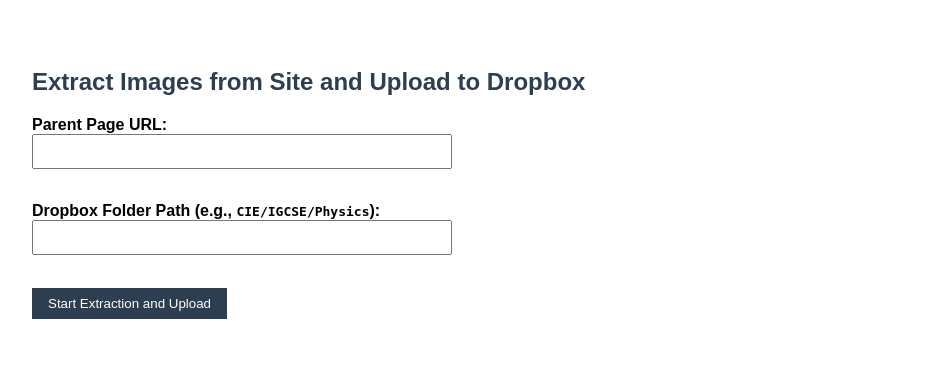
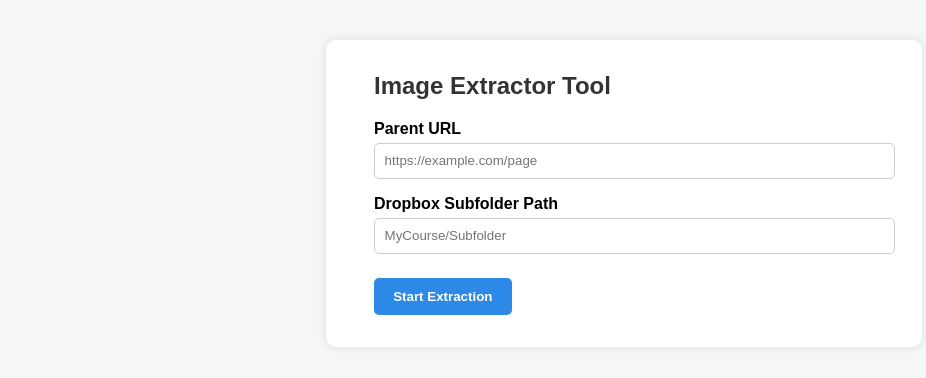
Before and after one commit to Sankarikm126/Image-Export-Tool, a Flask app: page / in a window 1280 px wide. Shown: the top 378 px of the page, without its empty margins (16-942 px from the left). Run offline with Flask 3, Linux system fonts and the light colour scheme.

Commit message:
Update index.html

```diff
--- a/templates/index.html
+++ b/templates/index.html
@@ -1,58 +1,77 @@
 <!DOCTYPE html>
-<html>
+<html lang="en">
 <head>
-    <title>Extract Images to Dropbox</title>
+    <meta charset="UTF-8">
+    <title>Image Extractor</title>
     <style>
         body {
             font-family: Arial, sans-serif;
-            padding: 40px;
+            background: #f4f6f8;
+            padding: 2rem;
+            display: flex;
+            justify-content: center;
+        }
+        .container {
+            background: #fff;
+            padding: 2rem 3rem;
+            border-radius: 10px;
+            max-width: 500px;
+            width: 100%;
+            box-shadow: 0 0 10px rgba(0,0,0,0.1);
         }
         h2 {
-            color: #2c3e50;
+            margin-top: 0;
+            color: #333;
         }
         label {
+            display: block;
+            margin-top: 1rem;
+            margin-bottom: 0.3rem;
             font-weight: bold;
         }
         input[type="text"] {
-            width: 400px;
-            padding: 8px;
-            margin-bottom: 15px;
+            width: 100%;
+            padding: 0.6rem;
+            border-radius: 5px;
+            border: 1px solid #ccc;
         }
-        input[type="submit"] {
-            padding: 8px 16px;
-            background-color: #2c3e50;
-            color: white;
+        button {
+            margin-top: 1.5rem;
+            padding: 0.7rem 1.2rem;
             border: none;
+            border-radius: 5px;
+            background-color: #2c89e8;
+            color: #fff;
+            font-weight: bold;
             cursor: pointer;
         }
         .message {
-            margin-top: 20px;
-            padding: 10px;
-            background-color: #ecf0f1;
-            border-left: 4px solid #3498db;
-        }
-        a {
-            color: #2980b9;
+            margin-top: 1.5rem;
+            padding: 1rem;
+            background: #f0f0f0;
+            border-left: 4px solid #666;
+            color: #333;
         }
     </style>
 </head>
 <body>
-    <h2>Extract Images from Site and Upload to Dropbox</h2>
+    <div class="container">
+        <h2>Image Extractor Tool</h2>
+        <form method="POST">
+            <label for="url">Parent URL</label>
+            <input type="text" id="url" name="url" placeholder="https://example.com/page" required>
 
-    <form method="post">
-        <label for="url">Parent Page URL:</label><br>
-        <input type="text" name="url" required><br><br>
+            <label for="course_folder">Dropbox Subfolder Path</label>
+            <input type="text" id="course_folder" name="course_folder" placeholder="MyCourse/Subfolder" required>
 
-        <label for="course_folder">Dropbox Folder Path (e.g., <code>CIE/IGCSE/Physics</code>):</label><br>
-        <input type="text" name="course_folder" required><br><br>
+            <button type="submit">Start Extraction</button>
+        </form>
 
-        <input type="submit" value="Start Extraction and Upload">
-    </form>
-
-    {% if message %}
-    <div class="message">
-        {{ message|safe }}
+        {% if message %}
+        <div class="message">
+            {{ message|safe }}
+        </div>
+        {% endif %}
     </div>
-    {% endif %}
 </body>
 </html>
```
